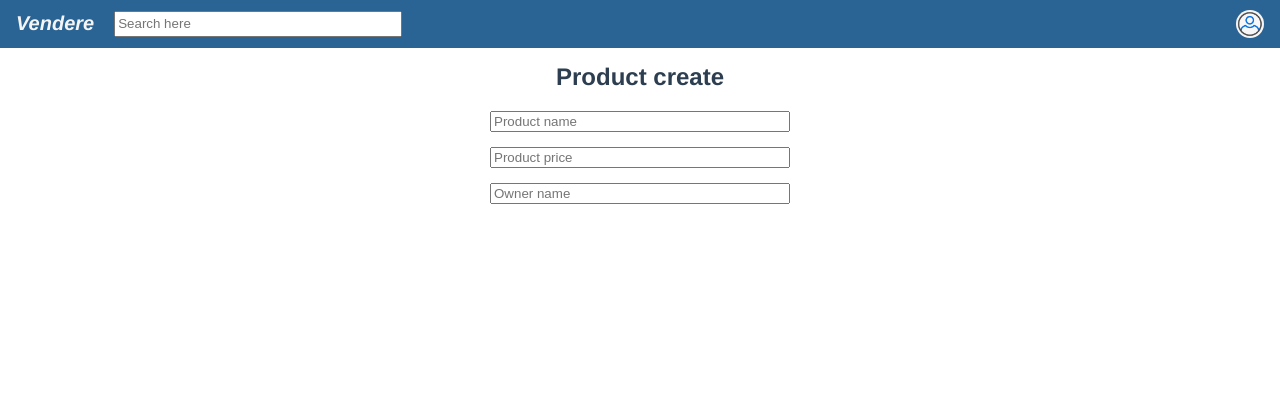
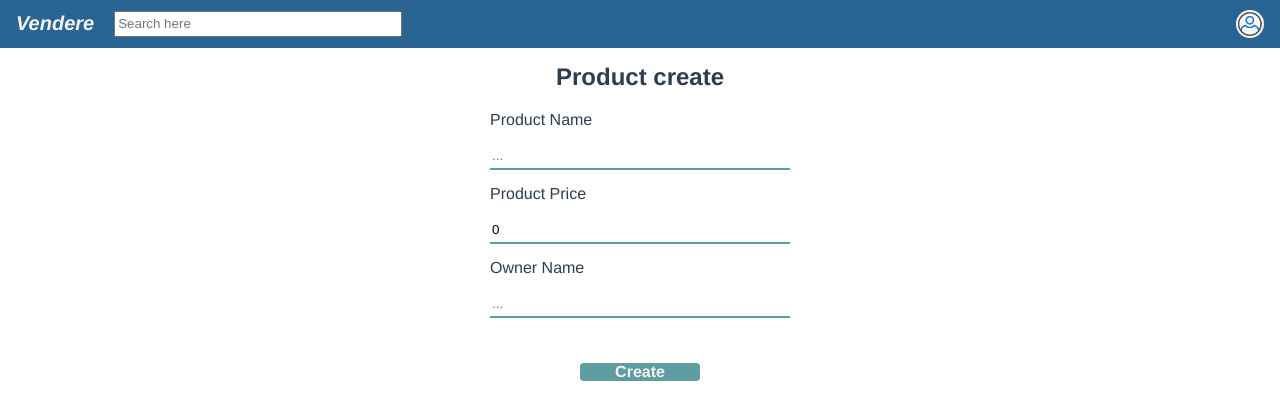
Before and after one commit to developeers/vendere, a Vue app: page /product/create in a window 1280 px wide. Shown: the top 420 px of the page. Built offline with nearby package versions, Linux system fonts and the light colour scheme; no server answers; what vuex-module-decorators would draw is missing.

Commit message:
Update UI & Add model-binding for Product Create form

```diff
--- a/src/views/products/ProductCreate.vue
+++ b/src/views/products/ProductCreate.vue
@@ -1,11 +1,39 @@
 <template>
     <h2>Product create</h2>
     <div class="create-product-form">
-        <input type="text" id="product-name" name="product-name" placeholder="Product name">
-        <input type="text" id="product-price" name="product-price" placeholder="Product price">
-        <input type="text" id="owner-name" name="owner-name" placeholder="Owner name">
+        <label for="product-name">Product Name</label>
+        <input type="text" id="product-name" name="product-name" placeholder="..." v-model="product.name">
+        <label for="product-price">Product Price</label>
+        <input type="text" id="product-price" name="product-price" v-model="product.price">
+        <label for="owner-name">Owner Name</label>
+        <input type="text" id="owner-name" name="owner-name" placeholder="..." v-model="product.owner.name">
+        <div class="submit-button" @click="submitNewProduct">Create</div>
     </div>
 </template>
+
+<script lang="ts">
+import { defineComponent } from 'vue'
+
+import { IProductInfo } from '@/services/interfaces/IProduct'
+
+export default defineComponent({
+    setup() {
+        const product: IProductInfo = {
+            name: "",
+            price: 0,
+            owner: {name : ""},
+            updatedAt: ""
+        }
+
+        return { product }
+    },
+    methods: {
+        submitNewProduct() {
+            console.log('Create product: ', this.product)
+        }
+    }
+})
+</script>
 
 <style scoped>
 .create-product-form {
@@ -17,4 +45,22 @@
     margin: 0 auto;
     margin-top: 20px;
 }
+.create-product-form > label {
+    margin-right: auto;
+}
+.create-product-form > input {
+    border: none;
+    outline: none;
+    border-bottom: 2px solid cadetblue;
+    height: 22px;
+}
+.create-product-form > .submit-button {
+    width: 40%;
+    margin: 0 auto;
+    margin-top: 30px;
+    border-radius: 4px;
+    background: cadetblue;
+    font-weight: bold;
+    color: whitesmoke;
+}
 </style>
```
